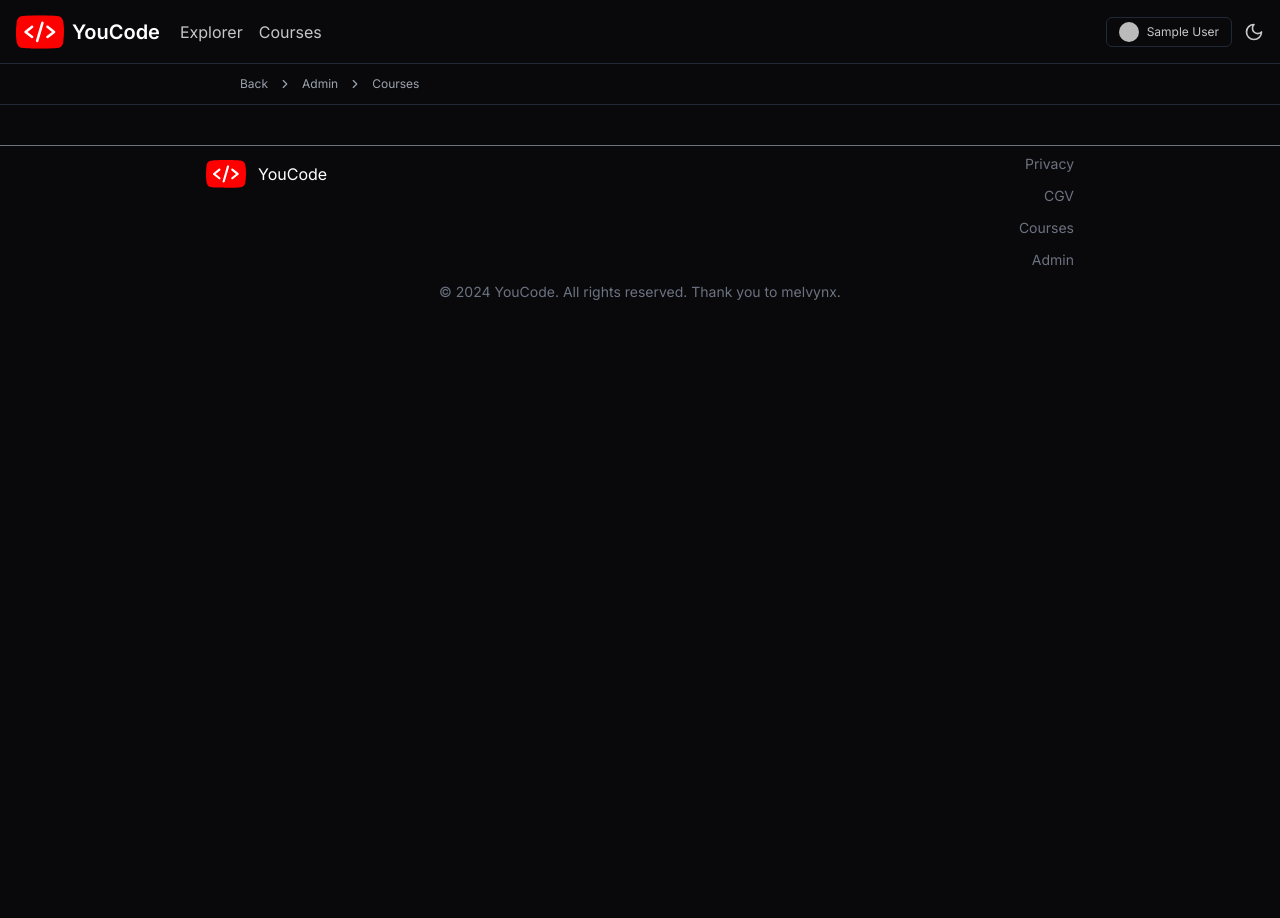
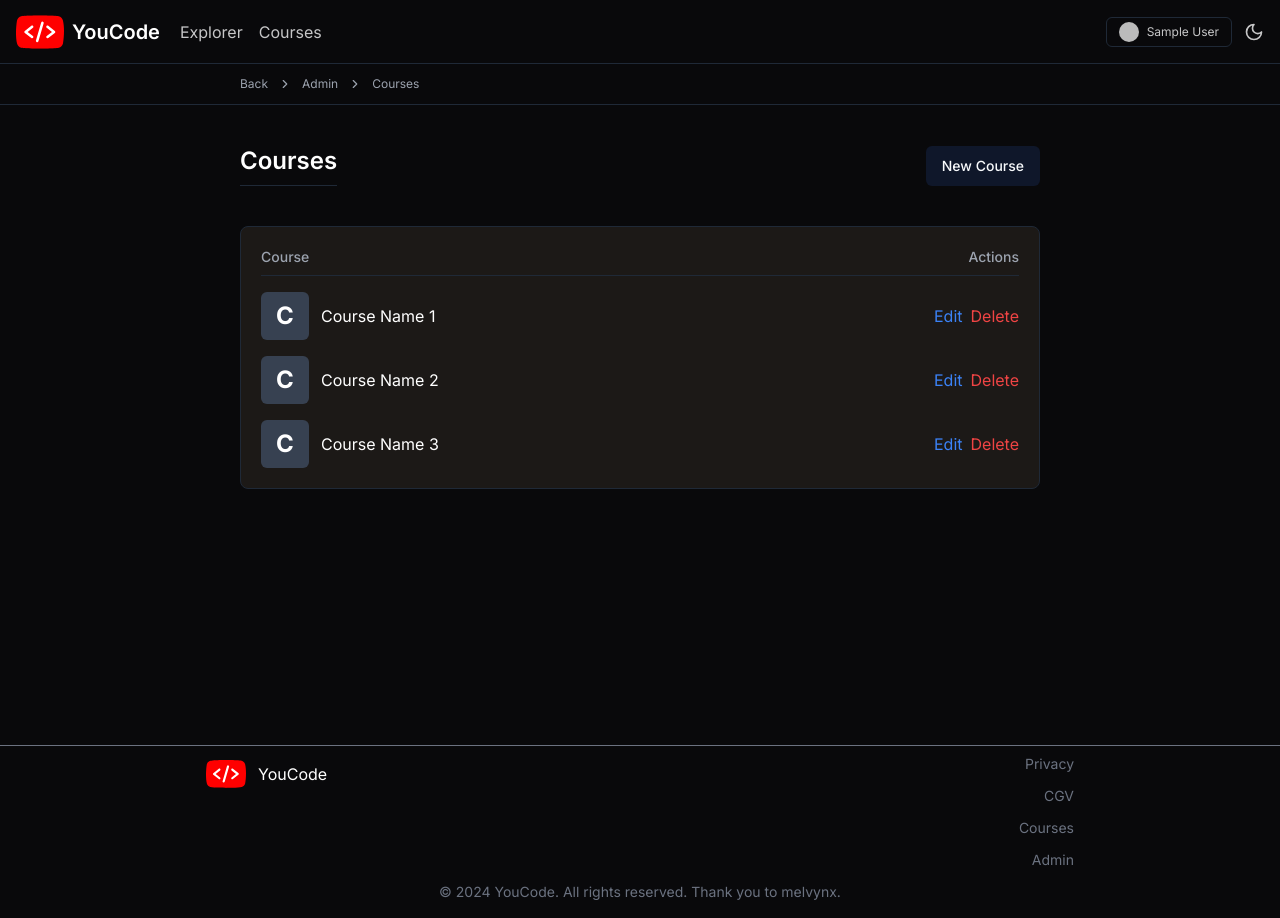
Before and after one commit to KevinPgn/Youcode-prod, a Next.js app: page /admin/courses in a window 1280 px wide. Before the commit the page ends 800 px from the top, so only its background shows below. Built offline with nearby package versions, Linux system fonts and the light colour scheme; no server answers; sample sign-in values are in the browser's storage.

Commit message:
page course created

```diff
--- a/src/app/admin/courses/page.tsx
+++ b/src/app/admin/courses/page.tsx
@@ -1,3 +1,4 @@
+import { CoursesUser } from '@/components/admin/courses/CoursesUser'
 import { EnTeteAdminCourses } from '@/components/admin/EnTeteAdminStats'
 import Auth from '@/lib/middleware'
 import React from 'react'
@@ -7,6 +8,7 @@ const CoursesPage = () => {
     <Auth>
         <section>
             <EnTeteAdminCourses />
+            <CoursesUser />
         </section>
     </Auth>
   )
--- /dev/null
+++ b/src/components/admin/courses/BtnNewCourse.tsx
@@ -0,0 +1,7 @@
+import { Button } from "@/components/ui/button"
+
+export const BtnNewCourse = () => {
+  return <>
+    <Button className="hover:bg-gray-800 duration-75">New Course</Button>
+  </>
+}
--- /dev/null
+++ b/src/components/admin/courses/CoursesUser.tsx
@@ -0,0 +1,37 @@
+import { BtnNewCourse } from "./BtnNewCourse"
+
+export const CoursesUser = () => {
+  return <div className="max-w-[800px] h-[600px] mx-auto">
+        <div className='flex items-center justify-between mb-10'>
+            <h1 className='text-white text-2xl border-b pb-2 border-gray-800 font-semibold'>Courses</h1>
+            <BtnNewCourse />
+        </div>
+        <div className="bg-[#1C1917] border border-gray-800 rounded-lg p-5 mb-10">
+        <div className="space-y-4">
+          <div className="flex items-center justify-between text-sm font-medium text-gray-400 border-b border-gray-800 pb-2">
+            <span>Course</span>
+            <span>Actions</span>
+          </div>
+          {/* This is a placeholder. You'll need to map over your actual courses data */}
+          {[1, 2, 3].map((course, index) => (
+            <div key={index} className="flex items-center justify-between">
+              <div className="flex items-center space-x-3">
+                <div className="w-12 h-12 bg-gray-800 rounded-md overflow-hidden">
+                  {/* Replace with actual image */}
+                  <div className="w-full h-full flex items-center justify-center bg-gray-700 text-white text-2xl font-bold">
+                    {`Course Name ${index + 1}`.charAt(0)}
+                  </div>
+                </div>
+                <span className="text-white">Course Name {index + 1}</span>
+              </div>
+              <div className="space-x-2">
+                <button className="text-blue-500 hover:text-blue-400">Edit</button>
+                <button className="text-red-500 hover:text-red-400">Delete</button>
+              </div>
+            </div>
+          ))}
+        </div>
+
+        </div>
+  </div>
+}
```
